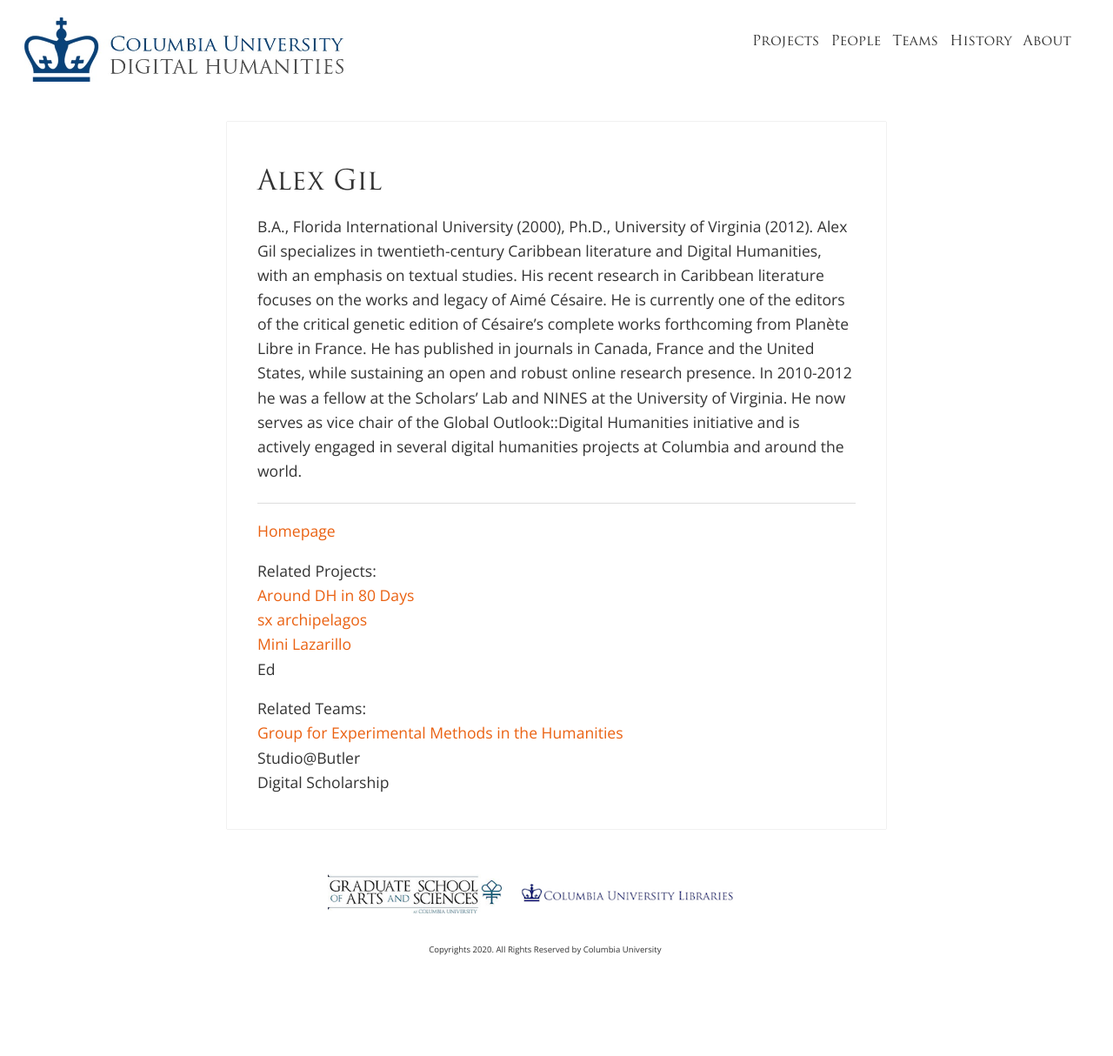
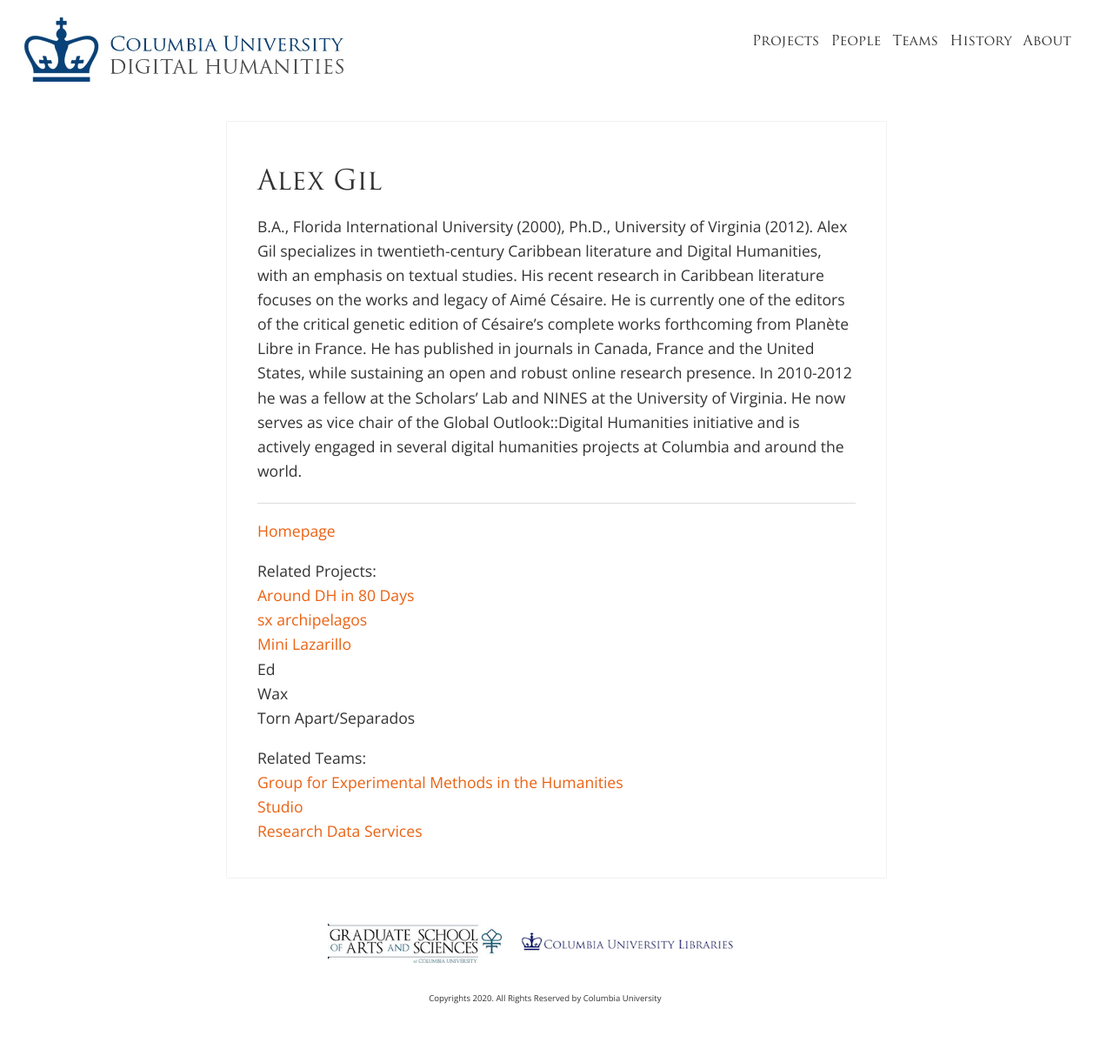
Before and after one commit to cul/dlst-dh, a Jekyll site: the page built from src/_people/alexgil.md, in a window 1280 px wide. Shown: the whole page at 87% size. Built offline with Jekyll 4.4.1, drawn with Linux system fonts in a browser that asks for light colours; nearby versions of some CDN libraries; before the commit the page ends 1157 px from its top, so only the background shows below that.

Commit message:
edited my own card

```diff
--- a/src/_people/alexgil.md
+++ b/src/_people/alexgil.md
@@ -10,10 +10,12 @@ projects:
 - sx archipelagos
 - Mini Lazarillo
 - Ed
+- Wax
+- Torn Apart/Separados
 teams:
 - Group for Experimental Methods in the Humanities
-- Studio@Butler
-- Digital Scholarship
+- Studio
+- Research Data Services
 ---
 
 
```
Also changed, not shown: other parts of src/_people/alexgil.md (+1 -1 lines), src/_pages/history.md (+1 -1 lines).
